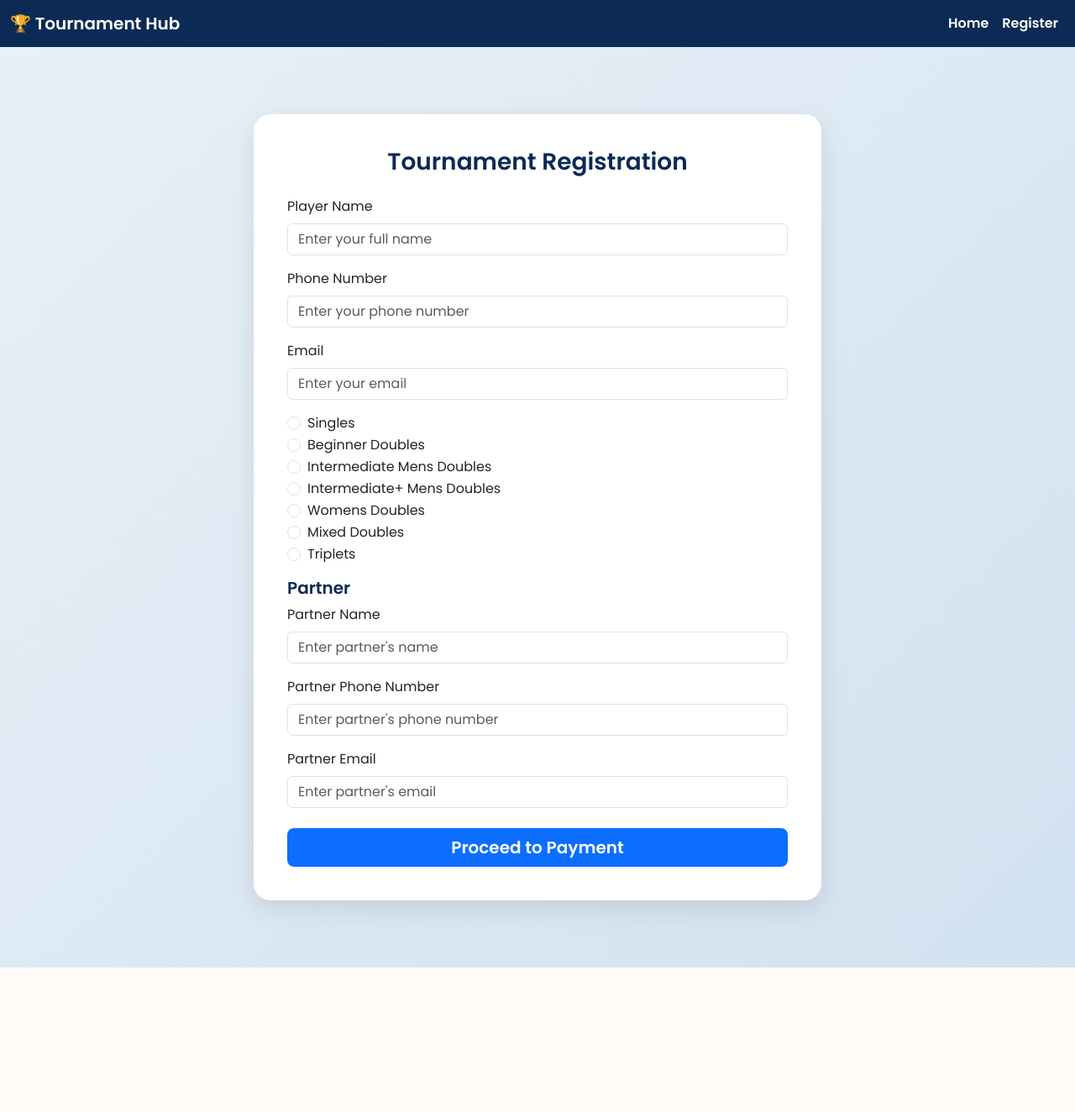
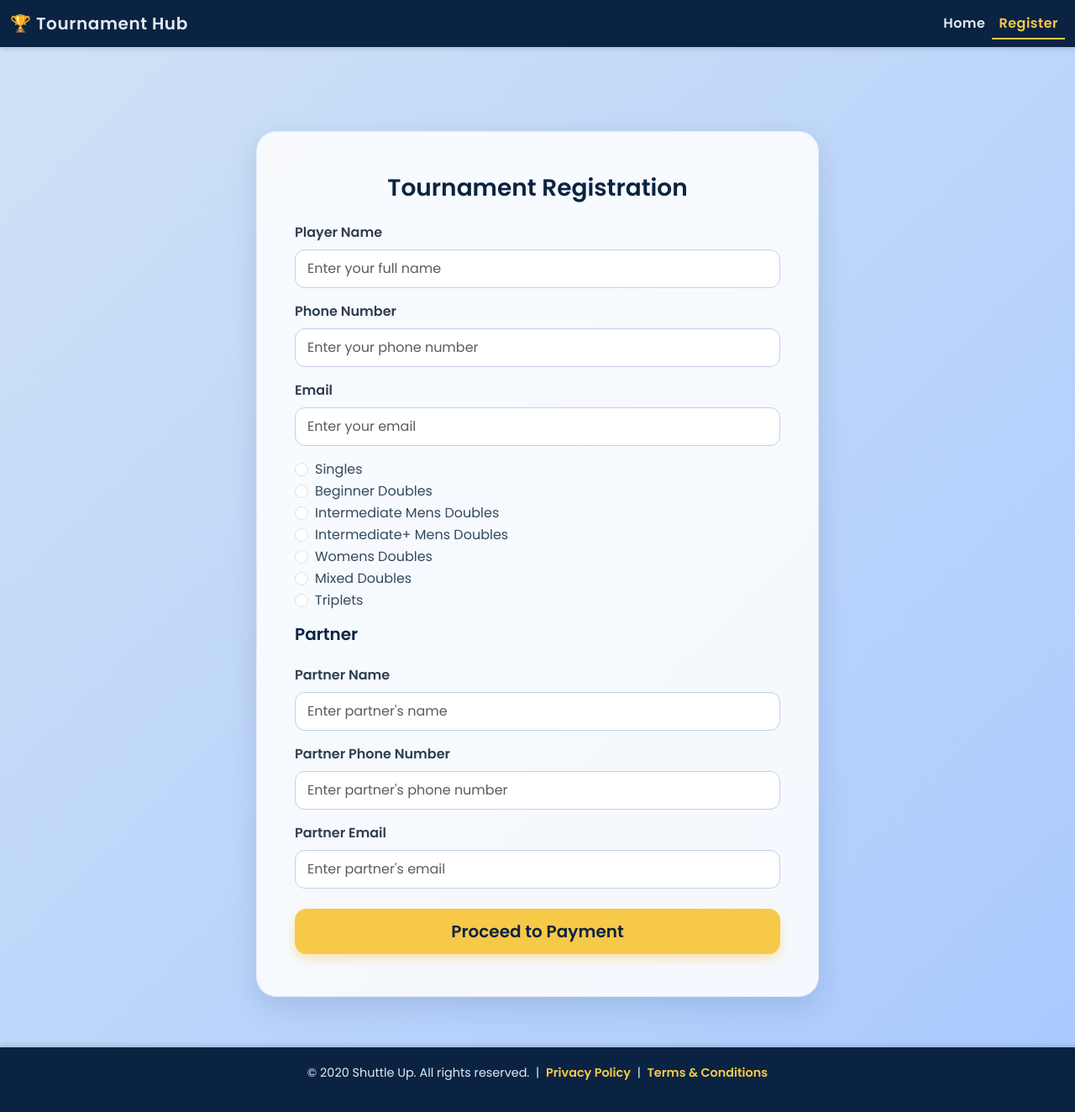
Before and after one commit to habelash/tournment, a Django app: template registration/templates/registration.html in a window 1280 px wide. Shown: the whole page at 84% size. Before the commit the page ends 1152 px from the top, so only its background shows below. Run offline with Django 5.2, Linux system fonts and the light colour scheme; the template is opened without the code that fills it: most values are stand-ins (such as "Sample title", 1, 10 or a date in 2020).

Commit message:
Updated registration file

```diff
--- a/registration/templates/registration.html
+++ b/registration/templates/registration.html
@@ -16,54 +16,152 @@
   <style>
     body {
       font-family: 'Poppins', sans-serif;
-      background: linear-gradient(135deg, #e9f0f7, #d1e2f0);
+      background: linear-gradient(135deg, #d0e2f5, #a9c9ff);
       min-height: 100vh;
       margin: 0;
+      color: #1a2935;
     }
 
     .navbar {
-      background-color: #0b2a55;
+      background-color: #0a2342;
+      box-shadow: 0 2px 6px rgba(0,0,0,0.15);
     }
 
     .navbar-brand, .nav-link {
-      font-weight: 600;
-      color: #ffffff !important;
+      font-weight: 700;
+      color: #e1eaf6 !important;
+      letter-spacing: 0.03em;
+    }
+
+    .nav-link.active {
+      color: #f7c948 !important;
+      font-weight: 700;
+      border-bottom: 2px solid #f7c948;
+      padding-bottom: 5px;
     }
 
     .form-container {
       max-width: 700px;
-      margin: 80px auto;
+      margin: 100px auto 60px auto;
+      padding: 0 15px;
     }
 
     .form-card {
-      background-color: white;
-      border-radius: 20px;
-      padding: 40px;
-      box-shadow: 0 10px 30px rgba(0, 0, 0, 0.1);
-      transition: transform 0.3s ease, box-shadow 0.3s ease;
+      background-color: #ffffffdd; /* slight transparency */
+      border-radius: 24px;
+      padding: 50px 45px;
+      box-shadow: 0 12px 35px rgba(10, 35, 66, 0.12);
+      transition: transform 0.35s ease, box-shadow 0.35s ease;
+      border: 1px solid #e1eaf6;
     }
 
     .form-card:hover {
-      transform: translateY(-5px);
-      box-shadow: 0 20px 40px rgba(0, 0, 0, 0.15);
+      transform: translateY(-6px);
+      box-shadow: 0 25px 45px rgba(10, 35, 66, 0.18);
     }
 
     h3, h5 {
+      font-weight: 700;
+      color: #0a2342;
+      margin-bottom: 25px;
+    }
+
+    label.form-label {
       font-weight: 600;
-      color: #0b2a55;
+      color: #2f3e4f;
+    }
+
+    input.form-control {
+      border-radius: 12px;
+      border: 1.8px solid #c4d0e5;
+      padding: 10px 14px;
+      transition: border-color 0.3s ease;
+      font-weight: 500;
+      color: #1a2935;
+    }
+
+    input.form-control:focus {
+      border-color: #f7c948;
+      box-shadow: 0 0 6px #f7c948aa;
+      outline: none;
+    }
+
+    .form-check-label {
+      font-weight: 500;
+      color: #34495e;
+      user-select: none;
+    }
+
+    .form-check-input:checked {
+      background-color: #f7c948;
+      border-color: #f7c948;
     }
 
     .btn-primary {
-      background-color: #0d6efd;
+      background-color: #f7c948;
       border: none;
-      font-weight: 600;
-      transition: background-color 0.3s ease;
+      font-weight: 700;
+      color: #0a2342;
+      padding: 12px 0;
+      border-radius: 14px;
+      box-shadow: 0 6px 12px rgba(247, 201, 72, 0.4);
+      transition: background-color 0.35s ease, box-shadow 0.35s ease;
     }
 
     .btn-primary:hover {
-      background-color: #084298;
+      background-color: #d9ae30;
+      box-shadow: 0 8px 20px rgba(217, 174, 48, 0.6);
+      color: #fff;
+    }
+
+    /* Footer */
+    footer {
+      background-color: #0a2342;
+      color: #e1eaf6;
+      text-align: center;
+      padding: 20px 10px;
+      font-weight: 500;
+      font-size: 0.9rem;
+      box-shadow: 0 -2px 6px rgba(0, 0, 0, 0.15);
+    }
+
+    footer a {
+      color: #f7c948;
+      text-decoration: none;
+      font-weight: 700;
+    }
+
+    footer a:hover {
+      text-decoration: underline;
+    }
+
+    /* Responsive */
+    @media (max-width: 576px) {
+      .form-card {
+        padding: 35px 25px;
+        margin: 20px 10px;
+      }
+
+      .form-container {
+        margin-top: 50px;
+        margin-bottom: 40px;
+      }
+    }
+
+    /* Responsive tweaks */
+    @media (max-width: 576px) {
+      .form-card {
+        padding: 35px 25px;
+        margin: 20px 10px;
+      }
+
+      .form-container {
+        margin-top: 50px;
+        margin-bottom: 40px;
+      }
     }
   </style>
+
 </head>
 <body>
 
@@ -86,6 +184,7 @@
     </div>
   </div>
 </nav>
+
 
 <!-- Form Section -->
 <div class="container form-container">
@@ -186,7 +285,16 @@
     </form>
   </div>
 </div>
-
+  <!-- Footer -->
+  <footer>
+    <p>
+      &copy; {{ current_year }} Shuttle Up. All rights reserved.
+      &nbsp;|&nbsp;
+      <a href="{% url 'return_policies' %}">Privacy Policy</a>
+      &nbsp;|&nbsp;
+      <a href="{% url 'return_policies' %}">Terms & Conditions</a>
+    </p>
+  </footer>
 <!-- Bootstrap JS -->
 <script src="https://cdn.jsdelivr.net/npm/bootstrap@5.3.0/dist/js/bootstrap.bundle.min.js"></script>
 
--- a/requirements.txt
+++ b/requirements.txt
@@ -1,14 +1,19 @@
 asgiref==3.8.1
 certifi==2025.4.26
 charset-normalizer==3.4.2
+crypto==1.4.1
 Django==5.2.1
+gunicorn==23.0.0
 idna==3.10
 Naked==0.1.32
+packaging==25.0
 paytmchecksum==1.7.0
 pdfkit==1.0.0
 pycryptodome==3.23.0
 PyYAML==6.0.2
+razorpay==1.4.2
 requests==2.32.3
+setuptools==80.9.0
 shellescape==3.8.1
 sqlparse==0.5.3
 urllib3==2.4.0
```
